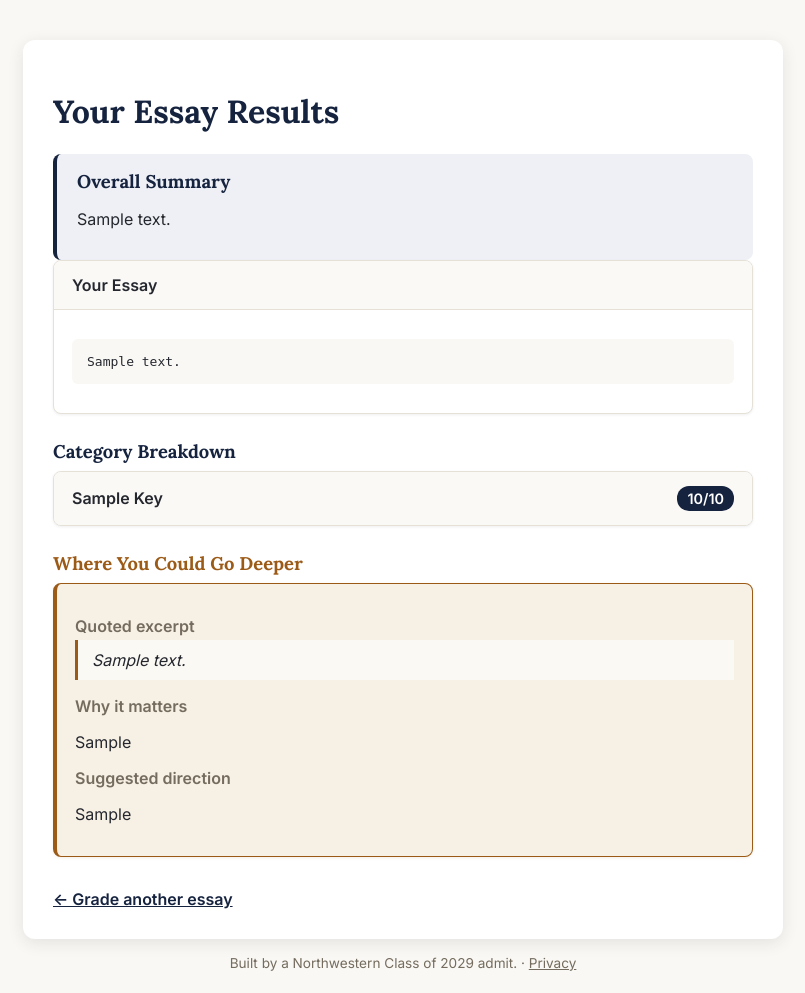
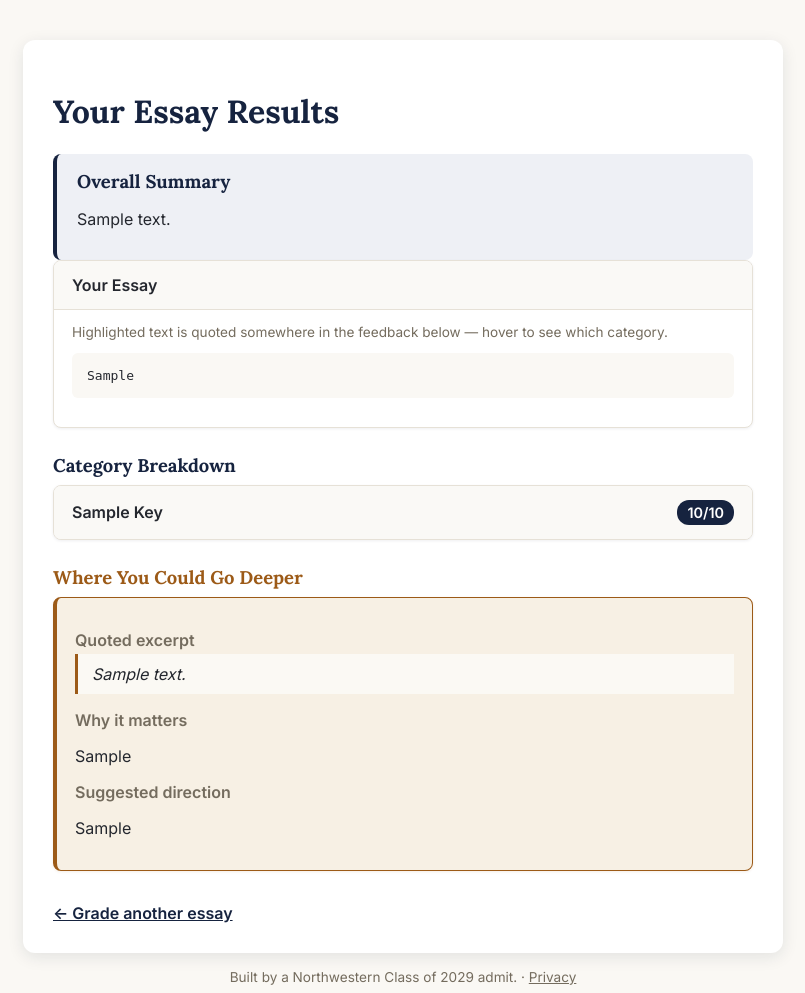
Before and after one commit to minsoo070420-pixel/collegeessaygrader, a Flask app: template templates/results.html in a window 1280 px wide, after a click on "Your Essay". Shown: the top 993 px of the page, without its empty margins (237-1042 px from the left). Before the commit the page ends 971 px from the top, so only its background shows below. Run offline with Flask 3, Linux system fonts and the light colour scheme; the template is opened without the code that fills it: most values are stand-ins (such as "Sample title", 1, 10 or a date in 2020).

Commit message:
Highlight quoted excerpts directly in the shown essay
Adds annotate_essay() in app.py, which wraps each category's quote
and each expansion idea's excerpt in a highlighted <mark> tag within
the "Your Essay" display, so feedback can be traced back to its exact
location in context. Quotes that aren't found verbatim in the essay
are silently skipped rather than erroring.

Built by manually escaping the essay text with markupsafe before
inserting <mark> tags, then marking the result Markup-safe -- keeps
the same escaping guarantee the rest of the app already relies on.
Verified with an essay containing a literal "&" and "<range>" tag:
both render as safe visible text, never as real markup.

Co-Authored-By: Claude Sonnet 5 <noreply@anthropic.com>

```diff
--- a/app.py
+++ b/app.py
@@ -1,5 +1,6 @@
 import os                  # reads PORT and FLASK_DEBUG from the environment
 from datetime import date  # used to detect when a new calendar day starts, to reset the daily count
+from markupsafe import Markup, escape  # builds safe HTML manually, for annotating the essay display
 from flask import Flask, render_template, request  # render_template loads HTML files; request reads form data
 from grading import grade_essay, CATEGORY_KEYS  # the grading call, plus the fixed display order for categories
 from topic_analysis import analyze_topics as compare_topics  # aliased to avoid clashing with the view function below
@@ -42,6 +43,44 @@ def _daily_limit_reached():
     _gemini_call_count += 1  # counted before the caller's Gemini call, since reaching Gemini uses
                               # a quota slot even if the response later fails to parse
     return False
+
+def annotate_essay(essay_text, categories, expansion_ideas):
+    """Wraps each quoted excerpt found in essay_text with a highlighted <mark> tag, so the
+    results page can show feedback in context. Returns a Markup object (pre-escaped, safe to
+    render directly in the template without Jinja re-escaping it).
+
+    Quotes that can't be found verbatim in the essay (the AI isn't always perfectly literal
+    despite the rules) are simply skipped — this never raises an error.
+    """
+    # (start, end, label) for every quote that's an exact substring of the essay
+    spans = []
+    for key, data in categories:
+        quote = data.get("quote", "")
+        start = essay_text.find(quote) if quote else -1
+        if start != -1:
+            label = key.replace("_", " ").title()
+            spans.append((start, start + len(quote), label, "annotation-primary"))
+    for idea in expansion_ideas:
+        excerpt = idea.get("excerpt", "")
+        start = essay_text.find(excerpt) if excerpt else -1
+        if start != -1:
+            spans.append((start, start + len(excerpt), "Where You Could Go Deeper", "annotation-accent"))
+
+    spans.sort(key=lambda s: s[0])  # process left-to-right through the essay
+
+    pieces = []
+    cursor = 0
+    for start, end, label, css_class in spans:
+        if start < cursor:  # overlaps a span already placed — skip rather than produce broken markup
+            continue
+        pieces.append(escape(essay_text[cursor:start]))  # plain text before this quote, escaped
+        pieces.append(Markup(f'<mark class="{css_class}" title="{escape(label)}">'))
+        pieces.append(escape(essay_text[start:end]))  # the quote itself, escaped
+        pieces.append(Markup("</mark>"))
+        cursor = end
+    pieces.append(escape(essay_text[cursor:]))  # whatever's left after the last quote
+
+    return Markup("").join(pieces)
 
 @app.route("/")  # runs when a browser visits the root URL ("/")
 def home():
@@ -134,12 +173,15 @@ def analyze():
             "index.html", error="The AI response could not be understood. Please try again.", **render_kwargs
         ), 500
 
+    categories = [(key, result[key]) for key in CATEGORY_KEYS]  # (name, data) pairs, in fixed display order
+    expansion_ideas = result.get("expansion_ideas", [])
+
     return render_template(
         "results.html",
-        essay_text=essay_text,  # the graded essay, shown back to the user for reference
-        categories=[(key, result[key]) for key in CATEGORY_KEYS],  # (name, data) pairs, in fixed display order
+        annotated_essay=annotate_essay(essay_text, categories, expansion_ideas),
+        categories=categories,
         overall_summary=result.get("overall_summary", ""),
-        expansion_ideas=result.get("expansion_ideas", []),
+        expansion_ideas=expansion_ideas,
     )
 
 if __name__ == "__main__":  # ensures this only runs when you execute `python app.py` directly
--- a/static/style.css
+++ b/static/style.css
@@ -280,6 +280,24 @@ blockquote {
     color: var(--color-primary);
 }
 
+/* --- Annotated essay display (results page) --- */
+
+mark.annotation-primary {
+    background-color: rgba(22, 35, 63, 0.15);  /* light navy tint, matches category cards */
+    color: inherit;                             /* keep the essay's normal text color */
+    border-radius: 3px;
+    padding: 0 2px;
+    cursor: help;                                /* signals there's a tooltip on hover */
+}
+
+mark.annotation-accent {
+    background-color: rgba(156, 90, 23, 0.2);  /* light amber tint, matches "Go Deeper" cards */
+    color: inherit;
+    border-radius: 3px;
+    padding: 0 2px;
+    cursor: help;
+}
+
 /* --- /privacy page --- */
 
 section h2 {
--- a/templates/results.html
+++ b/templates/results.html
@@ -23,7 +23,8 @@
                     <span class="category-name">Your Essay</span>
                 </summary>
                 <div class="card-body">
-                    <pre>{{ essay_text }}</pre>
+                    <p class="field-hint">Highlighted text is quoted somewhere in the feedback below — hover to see which category.</p>
+                    <pre>{{ annotated_essay }}</pre>
                 </div>
             </details>
         </section>
```
